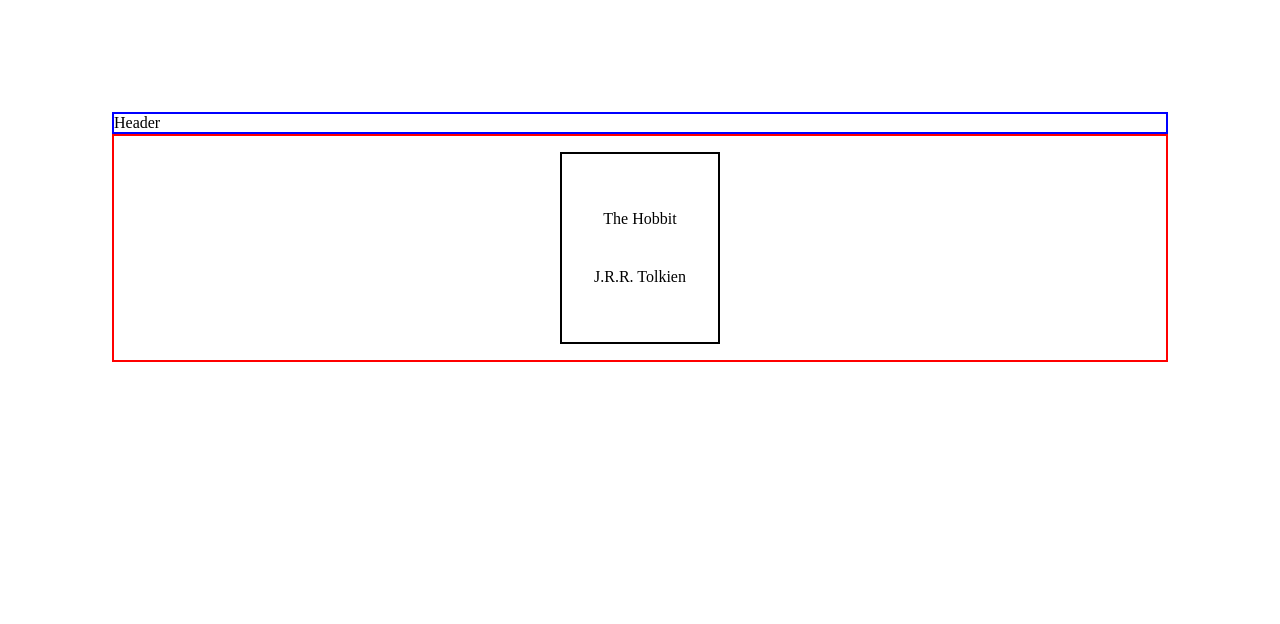
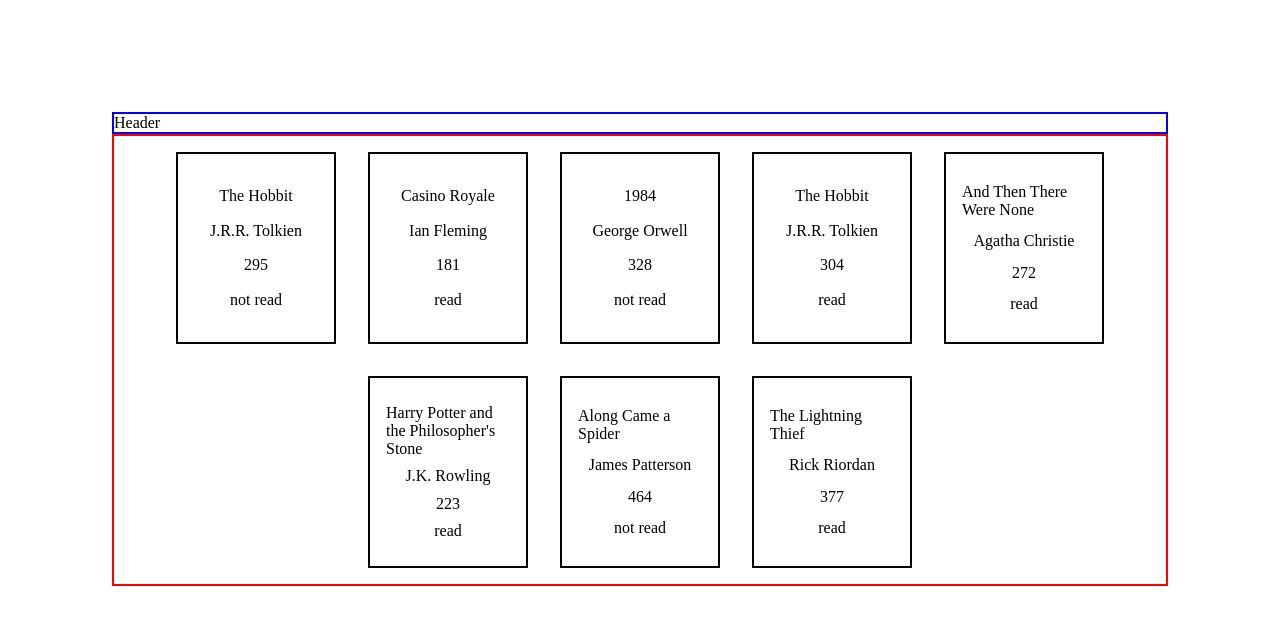
Before and after one commit to BrettCross/library, a plain HTML site: page index.html in a window 1280 px wide. Drawn offline with Linux system fonts and the light colour scheme.

Commit message:
Add logic to add book to library and display books

```diff
--- a/index.html
+++ b/index.html
@@ -12,10 +12,6 @@
     <div class="container">
       <div class="header">Header</div>
       <div class="books">
-        <div class="book">
-          <p class="title">The Hobbit</p>
-          <p class="author">J.R.R. Tolkien</p>
-        </div>
       </div>
     </div>
   </main>
--- a/script.js
+++ b/script.js
@@ -1,3 +1,4 @@
+const booksDiv = document.querySelector('.books');
 const myLibrary = [];
 
 function Book(title, author, pages, haveRead) {
@@ -10,17 +11,85 @@ function Book(title, author, pages, haveRead) {
   this.haveRead = haveRead;
   this.id = crypto.randomUUID();
   this.info = function() {
-    return `${this.title} by ${this.author}, ${pages} pages, ${haveRead ? 'read' : 'not read yet'}`;
+    return `${this.title} by ${this.author}, ${pages} pages, ${haveRead ? 'read' : 'not read'}`;
   }
 }
 
 function addBookToLibrary(title, author, pages, haveRead) {
-  const book = new Book(title, author, pages, haveRead);
-  myLibrary.push(book);
+  const bookToAdd = new Book(title, author, pages, haveRead);
+  myLibrary.push(bookToAdd);
+}
+
+function displayBooks() {
+  myLibrary.forEach((item) => {
+    const div = document.createElement('div');
+    const pTitle = document.createElement('p');
+    const pAuthor = document.createElement('p');
+    const pNumPages = document.createElement('p');
+    const pHaveRead = document.createElement('p');
+
+    div.className = 'book';
+    pTitle.className = 'title';
+    pAuthor.className = 'author';
+    pNumPages.className = 'pages';
+    pHaveRead.className = 'read';
+
+    pTitle.textContent = item.title;
+    pAuthor.textContent = item.author;
+    pNumPages.textContent = item.pages;
+    pHaveRead.textContent = item.haveRead ? 'read' : 'not read';
+
+    div.appendChild(pTitle);
+    div.appendChild(pAuthor);
+    div.appendChild(pNumPages);
+    div.appendChild(pHaveRead);
+
+    booksDiv.appendChild(div);
+  });
 }
 
 const theHobbit = new Book('The Hobbit', 'J.R.R. Tolkien', 295, false);
 console.log(theHobbit.info())
 
 addBookToLibrary('The Hobbit', 'J.R.R. Tolkien', 295, false);
+
+addBookToLibrary('Casino Royale', 'Ian Fleming', 181, true);
+addBookToLibrary('1984', 'George Orwell', 328, false);
+addBookToLibrary('The Hobbit','J.R.R. Tolkien', 304, true);
+addBookToLibrary('And Then There Were None', 'Agatha Christie', 272, true);
+addBookToLibrary('Harry Potter and the Philosopher\'s Stone', 'J.K. Rowling', 223, true);
+addBookToLibrary('Along Came a Spider', 'James Patterson', 464, false);
+addBookToLibrary('The Lightning Thief', 'Rick Riordan', 377, true);
+
+displayBooks();
+
+
 console.log(myLibrary);
+
+
+// const addBookBtn = document.getElementById('add-book-btn');
+
+// dialog&modal from mdn
+// const favDialog = document.getElementById("favDialog");
+// const confirmBtn = favDialog.querySelector("#confirmBtn");
+// const titleInput = favDialog.querySelector("#title-input");
+// const authorInput = favDialog.querySelector("#author-input");
+// const pagesInput = favDialog.querySelector("#pages-input");
+// const haveReadInput = favDialog.querySelector("#have-read-input");
+
+// // "Show the dialog" button opens the <dialog> modally
+// addBookBtn.addEventListener("click", () => {
+//   favDialog.showModal();
+// });
+
+// // Prevent the "confirm" button from the default behavior of submitting the form, and close the dialog with the `close()` method, which triggers the "close" event.
+// confirmBtn.addEventListener("click", (event) => {
+//   event.preventDefault(); // We don't want to submit this fake form
+//   const title = titleInput.value;
+//   const author = authorInput.value;
+//   const pages = pagesInput.value;
+//   // const haveRead = haveReadInput.value;
+//   addToLibrary(title, author, pages, false);
+//   updateUI();
+//   favDialog.close(); // Have to send the select box value here.
+// });
```
